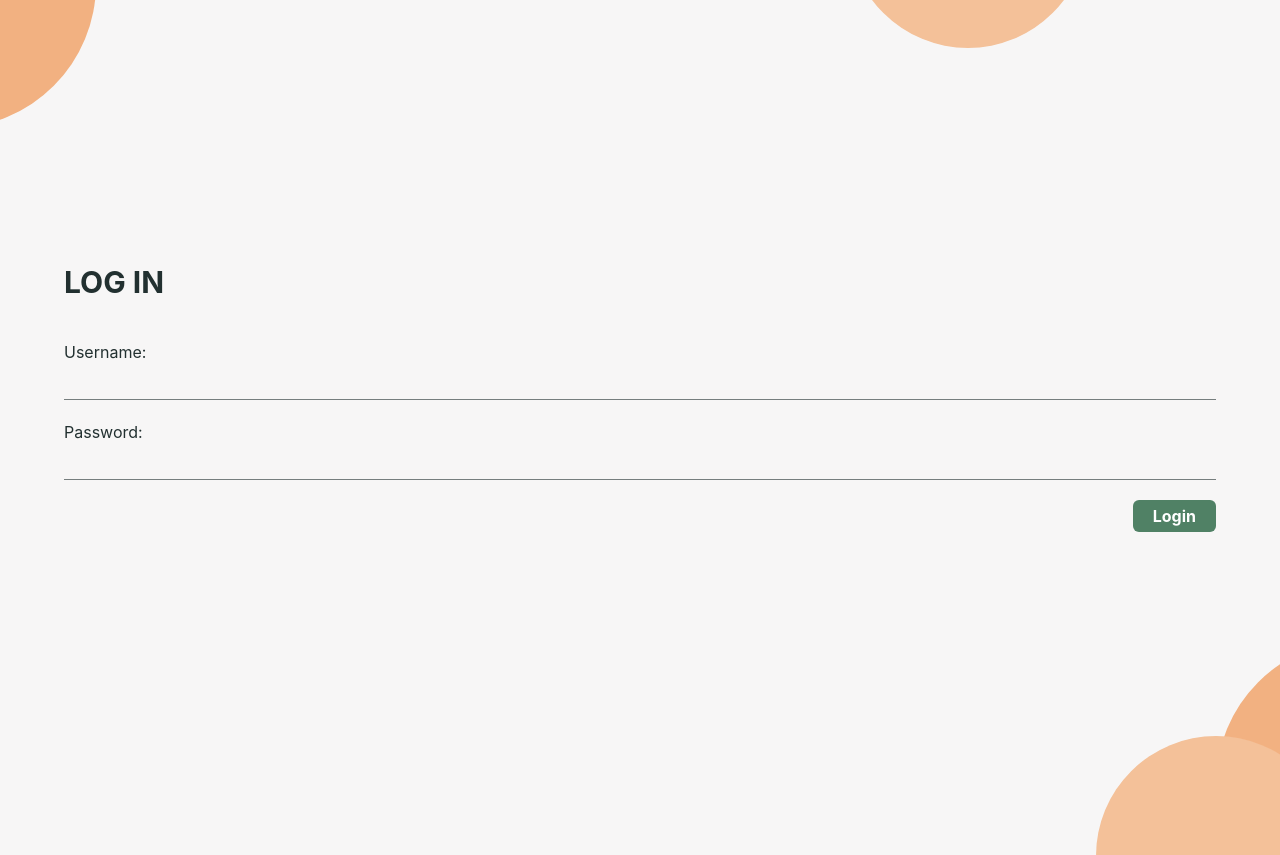
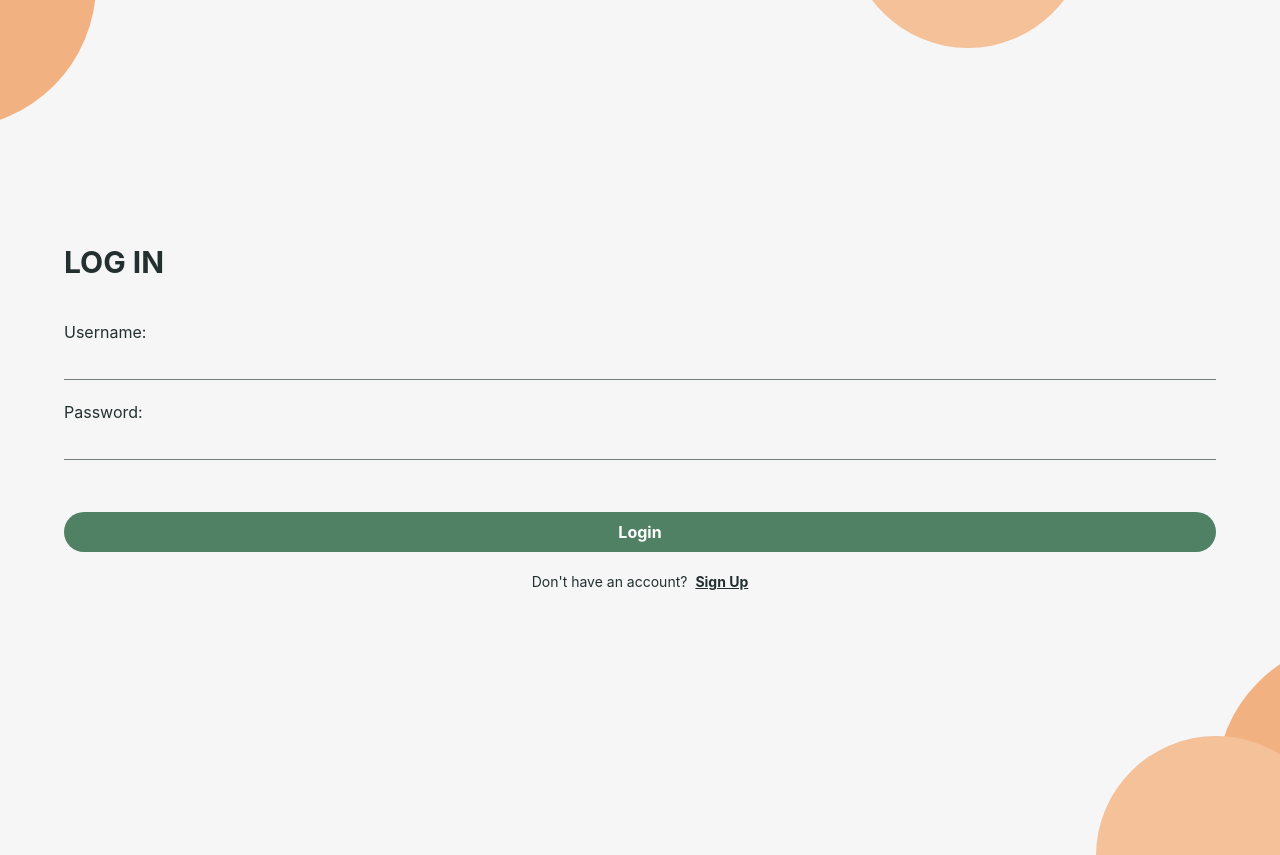
Before and after one commit to Julianna-Venter/Angular-Book-Tracker, an Angular app: page /login in a window 1280 px wide. Shown: the top 855 px of the page. Built offline with nearby package versions, Linux system fonts and the light colour scheme.

Commit message:
feat: :lipstick: improved login styling

```diff
--- a/src/app/components/log-in/log-in.component.html
+++ b/src/app/components/log-in/log-in.component.html
@@ -3,7 +3,7 @@
 <div
   class="w-full h-lvh overflow-hidden flex flex-col justify-center items-center text-grey"
 >
-  <div class="h-1/2 w-full p-16">
+  <div class="h-1/2 w-full p-16 mb-10">
     <h1 class="font-bold text-3xl mb-10">LOG IN</h1>
     <form
       [formGroup]="loginForm"
@@ -30,10 +30,14 @@
       </div>
       <button
         type="submit"
-        class="w-fit bg-green text-white font-bold px-5 py-1 rounded-md self-end"
+        class="bg-green text-white font-bold px-5 py-2 rounded-3xl self-center w-full mt-8"
       >
         Login
       </button>
+      <div class="flex gap-2 self-center text-sm">
+        <span>Don't have an account?</span>
+        <button class="font-bold underline">Sign Up</button>
+      </div>
     </form>
   </div>
 </div>
```
